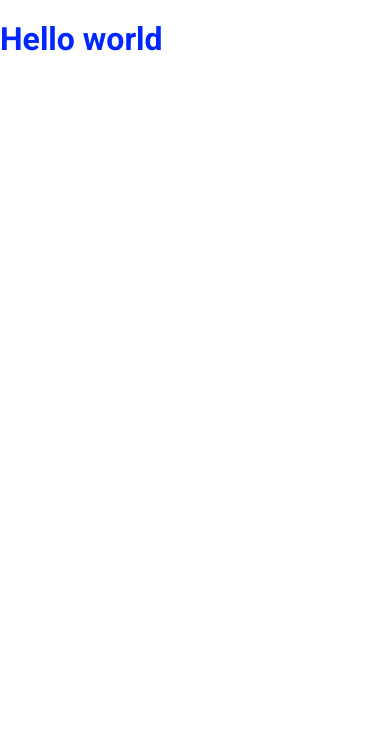
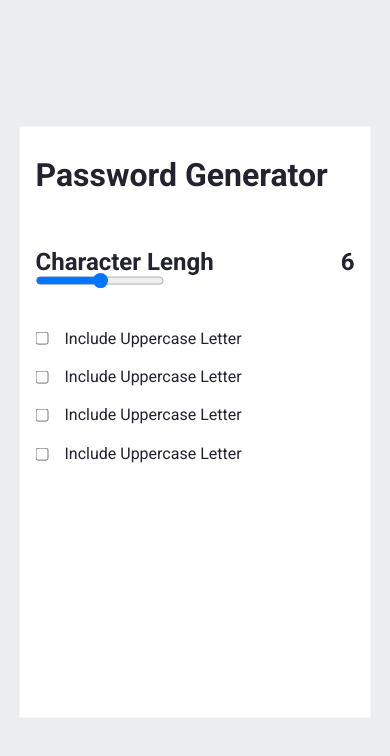
Before and after one commit to BaczkiewiczDawid/PasswordGenerator, a React (Vite) app: page / in a window 390 px wide. Shown: the top 756 px of the page. Built offline with nearby package versions, Linux system fonts and the light colour scheme.

Commit message:
mobile view

```diff
--- a/package.json
+++ b/package.json
@@ -11,14 +11,16 @@
     "lint:fix": "eslint --fix ."
   },
   "dependencies": {
+    "@types/react-rangeslider": "^2.2.4",
     "git": "^0.1.5",
     "react": "^18.2.0",
     "react-dom": "^18.2.0"
   },
   "devDependencies": {
     "@types/node": "^18.13.0",
-    "@types/react": "^18.0.27",
+    "@types/react": "^18.0.28",
     "@types/react-dom": "^18.0.10",
+    "@types/react-slider": "^1.3.1",
     "@typescript-eslint/eslint-plugin": "^5.52.0",
     "@typescript-eslint/parser": "^5.52.0",
     "@vitejs/plugin-react": "^3.1.0",
--- a/src/App.tsx
+++ b/src/App.tsx
@@ -1,8 +1,14 @@
-import React from 'react';
+import React from "react";
+import CharacterLengh from "./modules/HomeModule/components/CharacterLengh";
+import CheckboxContainer from "./modules/HomeModule/components/CheckboxContainer";
 
 const App: React.FC = () => (
   <>
-  <h1>Hello world</h1>
+    <div className="main">
+      <h1 className="main__title">Password Generator</h1>
+      <CharacterLengh />
+      <CheckboxContainer />
+    </div>
   </>
 );
 
--- a/src/global-styles/style.scss
+++ b/src/global-styles/style.scss
@@ -5,11 +5,67 @@
 @import "styles/root.scss";
 @import "styles/fonts.scss";
 
+* {
+  padding: 0;
+  margin: 0;
+  box-sizing: border-box;
+}
+
 body {
   font-family: 'Roboto', sans-serif;
   color: var(--color-primary);
+  background-color: var(--color-background);
+  line-height: 140%;
+  letter-spacing: -2%;
 }
 
 p {
-  color: var(--color-on-surface);
+  color: var(--color-black);
 }
+
+.main {
+  position: absolute;
+  background-color: var(--color-white);
+  width: 90vw;
+  margin: 0;
+  top: 50%;
+  left: 50%;
+  transform: translate(-50%, -50%);
+  min-height: 70vh;
+  padding: 1rem;
+
+  &__title {
+    color: var(--color-black);
+  }
+}
+
+.range {
+  &__container {
+    display: flex;
+    justify-content: space-between;
+    align-items: center;
+    font-weight: 700;
+    font-size: var(--font-l);
+    color: var(--color-black);
+    margin-top: 4rem;
+  }
+}
+
+.section {
+  display: flex;
+  flex-direction: column;
+  justify-content: flex-start;
+  margin-top: 1.5rem;
+  color: var(--color-body);
+
+  &__row {
+    display: flex;
+    flex-direction: row;
+    align-items: center;
+    margin: .5rem 0;
+
+    p {
+      margin-left: 1rem;
+    }
+  }
+}
--- a/src/global-styles/styles/root.scss
+++ b/src/global-styles/styles/root.scss
@@ -12,6 +12,7 @@
     --color-red: #FF3A3A;
     --color-yellow: #FFC225;
     --color-green: #30BF19;
+    --color-background: #ECEDEF;
 
     --font-xl: 24px;
     --font-l: 16px;
--- /dev/null
+++ b/src/modules/HomeModule/components/CharacterLengh.tsx
@@ -0,0 +1,15 @@
+import React from "react";
+
+const CharacterLengh = () => {
+  return (
+    <div className="range">
+      <div className="range__container">
+        <h2 className="range__title">Character Lengh</h2>
+        <h2 className="range__number">6</h2>
+      </div>
+      <input type="range" name="" id="" />
+    </div>
+  );
+};
+
+export default CharacterLengh;
--- /dev/null
+++ b/src/modules/HomeModule/components/CheckboxContainer.tsx
@@ -0,0 +1,26 @@
+import React from 'react'
+
+const CheckboxContainer = () => {
+  return (
+    <div className="section">
+        <div className="section__row">
+            <input type="checkbox" className="section_checkbox" />
+            <p>Include Uppercase Letter</p>
+        </div>
+        <div className="section__row">
+            <input type="checkbox" className="section_checkbox" />
+            <p>Include Uppercase Letter</p>
+        </div>
+        <div className="section__row">
+            <input type="checkbox" className="section_checkbox" />
+            <p>Include Uppercase Letter</p>
+        </div>
+        <div className="section__row">
+            <input type="checkbox" className="section_checkbox" />
+            <p>Include Uppercase Letter</p>
+        </div>
+    </div>
+  )
+}
+
+export default CheckboxContainer
```
Also changed, not shown: 1 other file (tests, documents, lock files or other folders).
